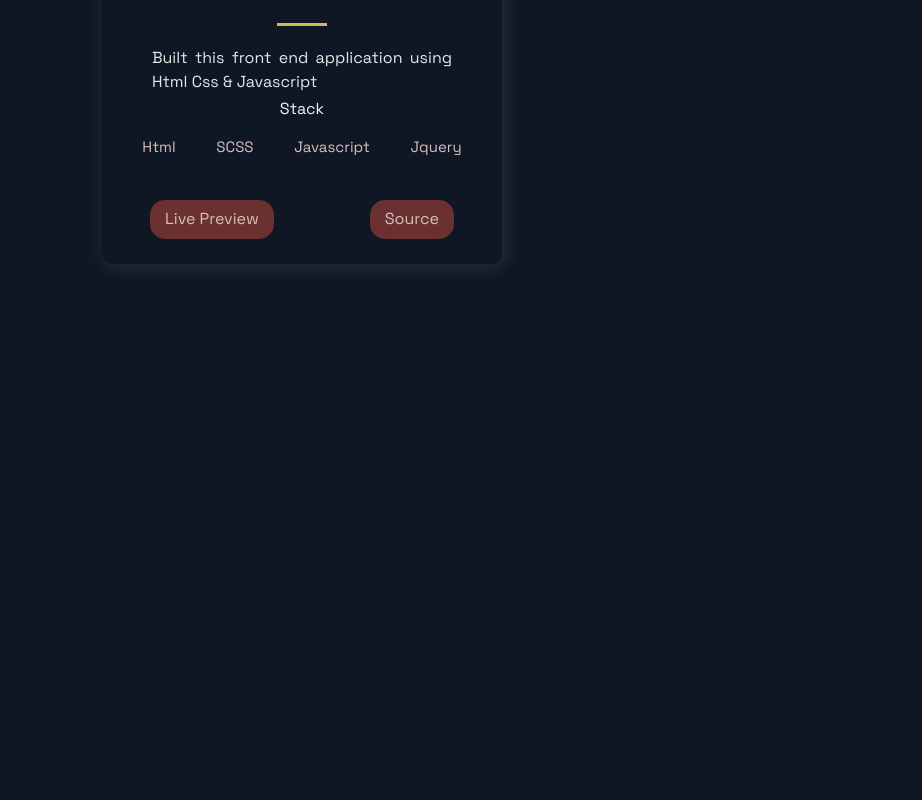
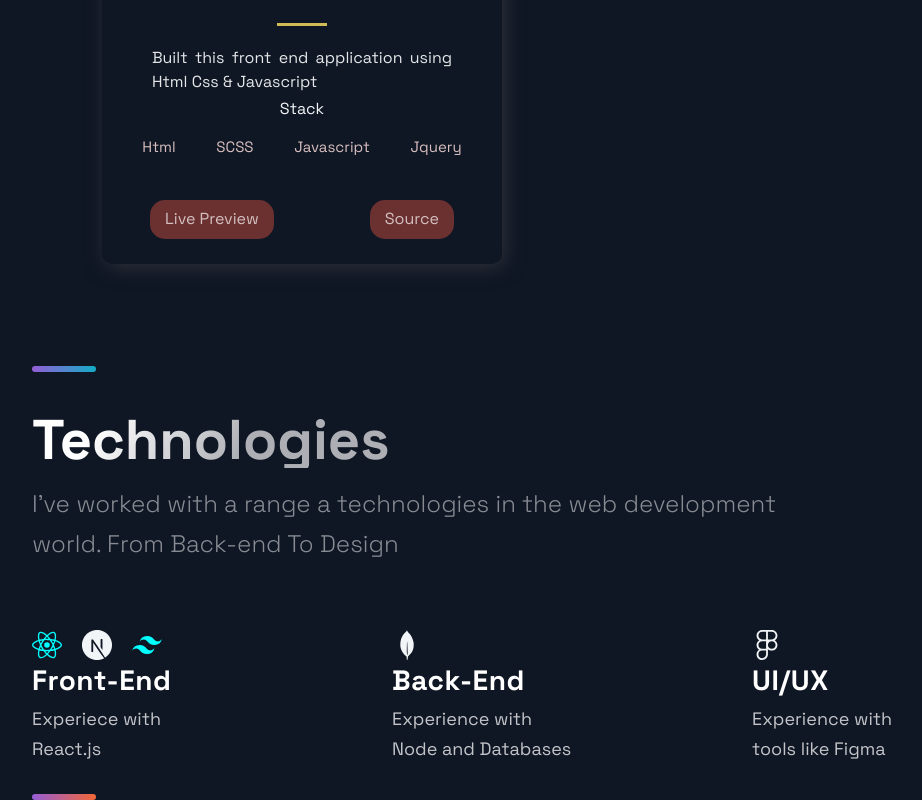
Before and after one commit to DhanrajCoding97/cosmicweb-live, a Next.js app: page / in a window 1280 px wide. Shown: the part 1678-2478 px from the top of the page, without its empty margins (88-1010 px from the left). Before the commit the page ends 1972 px from the top, so only its background shows below. Built offline with nearby package versions, Linux system fonts and the light colour scheme.

Commit message:
started tech section

```diff
--- /dev/null
+++ b/components/technologies/Tech.jsx
@@ -0,0 +1,91 @@
+import React from "react";
+import { IconContext } from "react-icons";
+import {
+  SiHtml5,
+  SiCss3,
+  SiJavascript,
+  SiTailwindcss,
+  SiReact,
+  SiNextdotjs,
+  SiExpress,
+  SiMongodb,
+  SiFigma,
+} from "react-icons/si";
+import { DiZend } from "react-icons/di";
+import {
+  Section,
+  SectionDivider,
+  SectionText,
+  SectionTitle,
+} from "../../styles/GlobalComponents";
+import {
+  IconContainer,
+  List,
+  ListContainer,
+  ListItem,
+  ListParagraph,
+  ListTitle,
+  PicturePadding,
+} from "./TechStyles";
+
+const Tech = () => {
+  return (
+    <Section id="tech">
+      <SectionDivider divider />
+      <SectionTitle>Technologies</SectionTitle>
+      <SectionText>
+        I've worked with a range a technologies in the web development world.
+        From Back-end To Design
+      </SectionText>
+      <List>
+        <ListItem>
+          <IconContainer>
+            <PicturePadding>
+              <SiReact size="3rem" color="cyan" />
+            </PicturePadding>
+            <PicturePadding>
+              <SiNextdotjs size="3rem" />
+            </PicturePadding>
+            <picture>
+              <SiTailwindcss size="3rem" color="cyan" />
+            </picture>
+          </IconContainer>
+          <ListContainer>
+            <ListTitle>Front-End</ListTitle>
+            <ListParagraph>
+              Experiece with <br />
+              React.js
+            </ListParagraph>
+          </ListContainer>
+        </ListItem>
+        <ListItem>
+          <picture>
+            <SiMongodb size="3rem" />
+          </picture>
+          <ListContainer>
+            <ListTitle>Back-End</ListTitle>
+            <ListParagraph>
+              Experience with <br />
+              Node and Databases
+            </ListParagraph>
+          </ListContainer>
+        </ListItem>
+        <ListItem>
+          <picture>
+            <SiFigma size="3rem" />
+          </picture>
+          <ListContainer>
+            <ListTitle>UI/UX</ListTitle>
+            <ListParagraph>
+              Experience with <br />
+              tools like Figma
+            </ListParagraph>
+          </ListContainer>
+        </ListItem>
+      </List>
+      <SectionDivider colorAlt />
+    </Section>
+  );
+};
+
+export default Tech;
--- /dev/null
+++ b/components/technologies/TechStyles.js
@@ -0,0 +1,144 @@
+import styled from "styled-components";
+
+export const ImageContainer = styled.div`
+  text-align: center;
+  background-image: radial-gradient(
+    50% 50% at 50% 50%,
+    rgba(79, 108, 176, 0.25) 53.8%,
+    rgba(79, 108, 176, 0) 100%
+  );
+  width: 100%;
+  padding: 60px;
+  margin-top: 48px;
+  display: flex;
+  flex-direction: column;
+  align-items: center;
+  justify-content: center;
+
+  @media ${(props) => props.theme.breakpoints.lg} {
+    background-image: none;
+    padding: 0;
+    margin-top: 40px;
+  }
+  @media ${(props) => props.theme.breakpoints.md} {
+    background-image: none;
+    padding: 0;
+    margin-top: 16px;
+  }
+`;
+
+export const MainImage = styled.img`
+  width: 100%;
+`;
+
+export const List = styled.ul`
+  list-style-type: none;
+  display: grid;
+  grid-template-columns: repeat(3, 1fr);
+  gap: 40px;
+  margin: 3rem 0;
+
+  @media ${(props) => props.theme.breakpoints.lg} {
+    margin: 64px 0;
+  }
+
+  @media ${(props) => props.theme.breakpoints.md} {
+    margin: 64px 0;
+    gap: 24px;
+  }
+
+  @media ${(props) => props.theme.breakpoints.sm} {
+    display: flex;
+    flex-direction: column;
+    margin: 32px 0;
+  }
+`;
+
+export const ListContainer = styled.div`
+  display: flex;
+  flex-direction: column;
+
+  @media ${(props) => props.theme.breakpoints.sm} {
+    display: flex;
+    margin-left: 18px;
+  }
+`;
+
+export const ListTitle = styled.h4`
+  font-weight: 700;
+  font-size: 28px;
+  line-height: 32px;
+  letter-spacing: 0.02em;
+  color: #ffffff;
+  margin-bottom: 8px;
+
+  @media ${(props) => props.theme.breakpoints.md} {
+    font-size: 24px;
+    line-height: 28px;
+  }
+
+  @media ${(props) => props.theme.breakpoints.sm} {
+    font-size: 20px;
+    line-height: 28px;
+    letter-spacing: 0.02em;
+    margin-bottom: 4px;
+  }
+`;
+
+export const ListParagraph = styled.p`
+  font-size: 18px;
+  line-height: 30px;
+  color: rgba(255, 255, 255, 0.75);
+
+  @media ${(props) => props.theme.breakpoints.md} {
+    font-size: 16px;
+    line-height: 28px;
+  }
+
+  @media ${(props) => props.theme.breakpoints.sm} {
+    font-size: 14px;
+    line-height: 22px;
+  }
+`;
+
+export const ListItem = styled.li`
+  max-width: 320px;
+  display: flex;
+  flex-direction: column;
+
+  @media ${(props) => props.theme.breakpoints.md} {
+    max-width: 203px;
+  }
+
+  @media ${(props) => props.theme.breakpoints.sm} {
+    margin-bottom: 14px;
+    max-width: 320px;
+    flex-direction: row;
+  }
+`;
+
+export const ListIcon = styled.img`
+  display: block;
+  width: 48px;
+  height: 48px;
+  margin-bottom: 10px;
+
+  @media ${(props) => props.theme.breakpoints.md} {
+    width: 40px;
+    height: 40px;
+    margin-bottom: 8px;
+  }
+
+  @media ${(props) => props.theme.breakpoints.sm} {
+    width: 32px;
+    height: 32px;
+    margin-bottom: 0px;
+  }
+`;
+
+export const IconContainer = styled.div`
+  display: flex;
+`;
+export const PicturePadding = styled.picture`
+  padding-right: 2rem;
+`;
--- a/pages/index.js
+++ b/pages/index.js
@@ -3,6 +3,7 @@ import { Layout } from "../layout/Layout";
 import { Section } from "../styles/GlobalComponents";
 import BgAnimation from "../components/BgAnimation/BgAnimation";
 import Projects from "../components/Projects/Projects";
+import Tech from "../components/technologies/Tech";
 
 export default function Home() {
   return (
@@ -12,6 +13,7 @@ export default function Home() {
         <BgAnimation />
       </Section>
       <Projects />
+      <Tech />
     </Layout>
   );
 }
```
